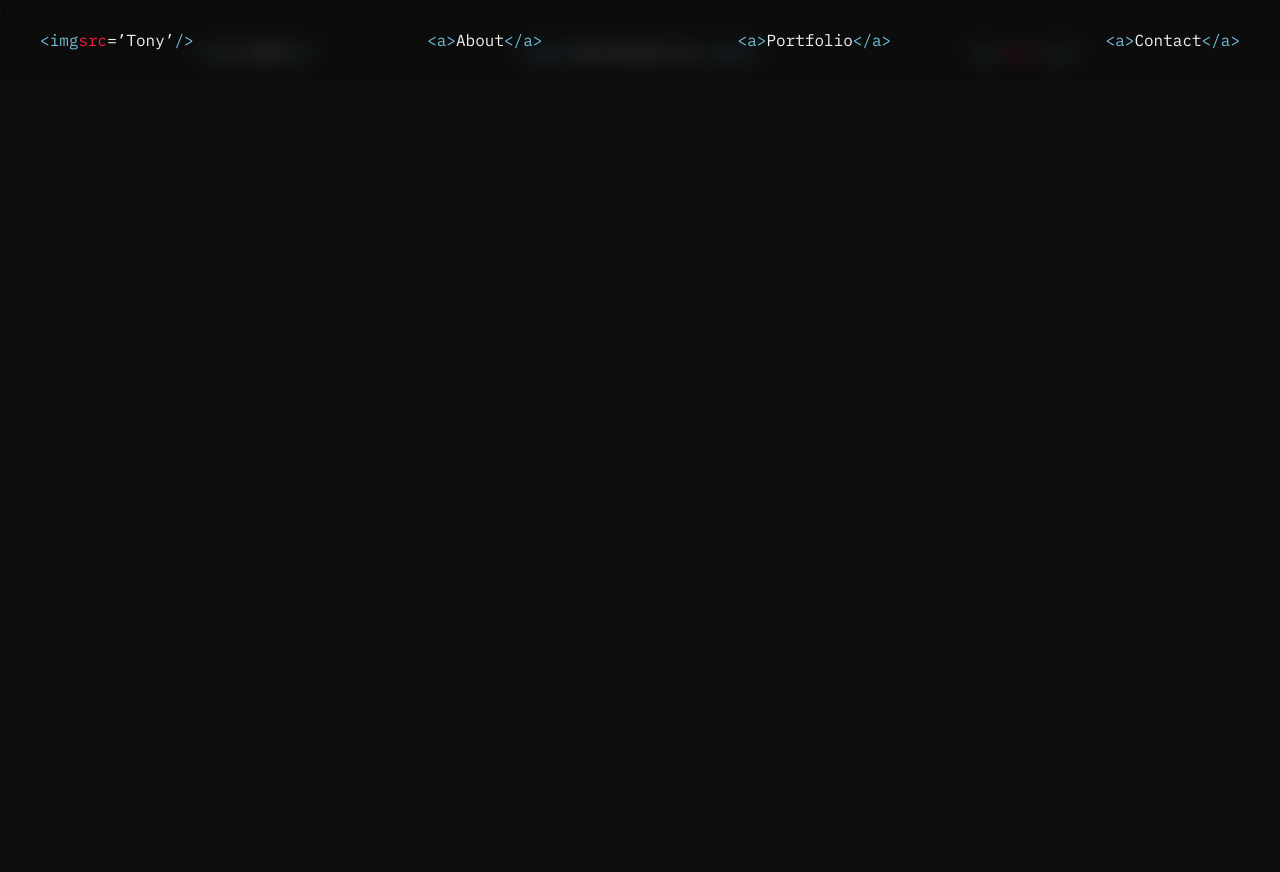
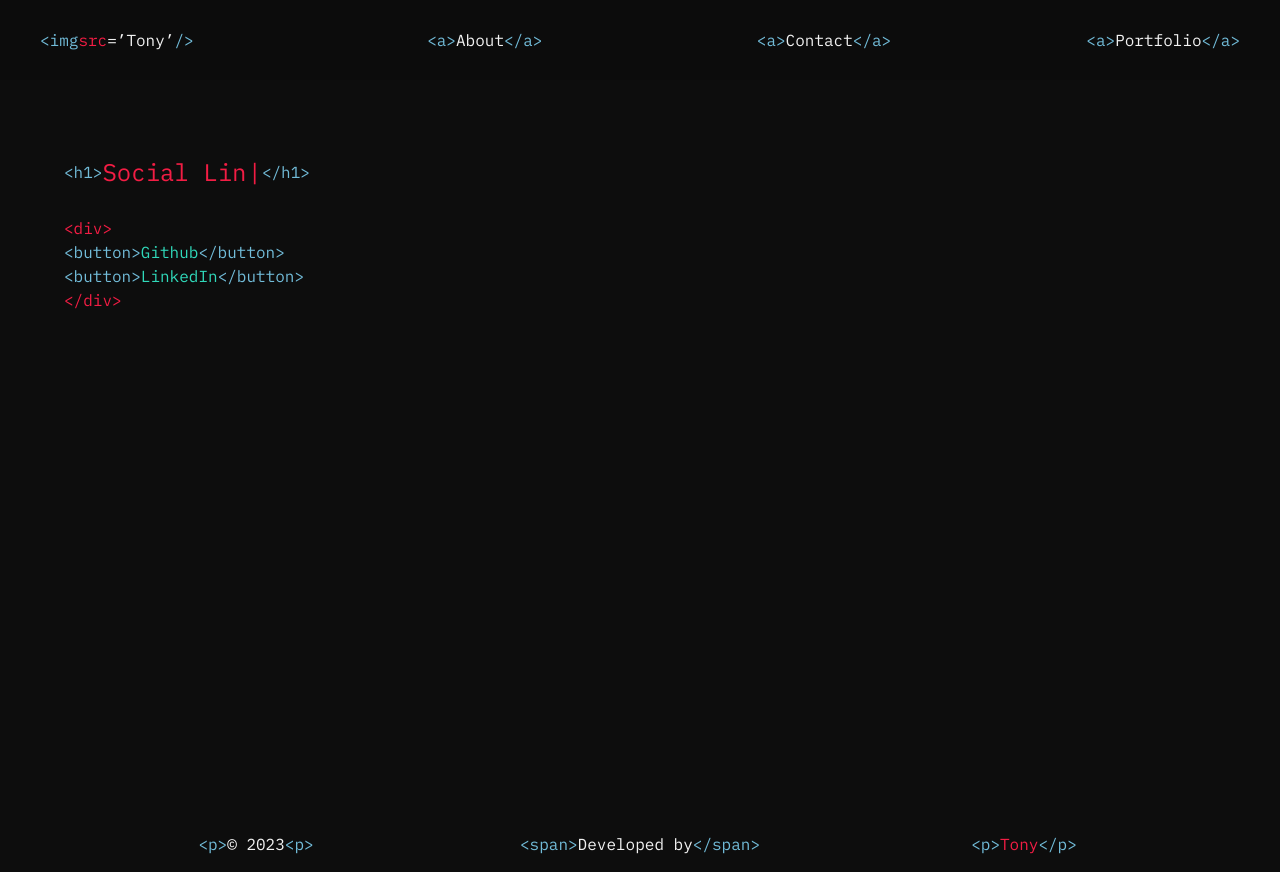
Before and after one commit to AntonioCait/tony-website, a React (Vite) app: page /contact in a window 1280 px wide. Before the commit the page ends 800 px from the top, so only its background shows below. Built offline with nearby package versions, Linux system fonts and the light colour scheme.

Commit message:
contact page *in progress

```diff
--- a/src/components/Footer.tsx
+++ b/src/components/Footer.tsx
@@ -41,8 +41,8 @@ const StyledSpanWhite = styled.span`
 const StyledFooter = styled.footer`
 	width: 100%;
 	height: 100%;
+	/* footer always on bottom */
 	bottom: 0;
-	left: 0;
 `;
 
 const StyledFooterDiv = styled.div`
--- a/src/components/Navbar.tsx
+++ b/src/components/Navbar.tsx
@@ -139,14 +139,14 @@ export default function Navbar() {
 						<StyledSpanWhite>{aboutContent}</StyledSpanWhite>
 						<StyledSpanBlue>{aboutTagClose}</StyledSpanBlue>
 					</Link>
+					<Link to="/contact">
+						<StyledSpanBlue>{aboutTagOpen}</StyledSpanBlue>
+						<StyledSpanWhite>{contactContent}</StyledSpanWhite>
+						<StyledSpanBlue>{aboutTagClose}</StyledSpanBlue>
+					</Link>
 					<Link to="/portfolio">
 						<StyledSpanBlue>{aboutTagOpen}</StyledSpanBlue>
 						<StyledSpanWhite>{portfolioContent}</StyledSpanWhite>
-						<StyledSpanBlue>{aboutTagClose}</StyledSpanBlue>
-					</Link>
-					<Link to="/contact">
-						<StyledSpanBlue>{aboutTagOpen}</StyledSpanBlue>
-						<StyledSpanWhite>{contactContent}</StyledSpanWhite>
 						<StyledSpanBlue>{aboutTagClose}</StyledSpanBlue>
 					</Link>
 				</StyledBoxNav>
--- a/src/pages/Contact.tsx
+++ b/src/pages/Contact.tsx
@@ -1,7 +1,166 @@
-export default function Contact() {
+// typewriter effect
+import Typewriter from 'typewriter-effect';
+import styled from 'styled-components';
+
+// styled components
+
+const StyledSectionHero = styled.section`
+	width: 100%;
+	height: 100vh;
+	padding-top: 80px;
+	padding-bottom: 5rem;
+	margin-bottom: 1rem;
+`;
+
+const StyledSectionContent = styled.main`
+	width: 90%;
+	margin: 0 auto;
+`;
+
+const StyledSpanBlue = styled.span`
+	color: #72bcd9;
+	font-size: 1rem;
+
+	@media (max-width: 768px) {
+		font-size: 0.8;
+	}
+
+	@media (max-width: 480px) {
+		font-size: 0.6;
+	}
+`;
+
+const StyledSpanRed = styled.span`
+	color: #f21d44;
+
+	@media (max-width: 768px) {
+		font-size: 0.8;
+	}
+
+	@media (max-width: 480px) {
+		font-size: 0.6;
+	}
+`;
+
+const StyledSpanRedSmall = styled.span`
+	color: #f21d44;
+	font-size: 1rem;
+
+	@media (max-width: 768px) {
+		font-size: 0.8;
+	}
+
+	@media (max-width: 480px) {
+		font-size: 0.6;
+	}
+`;
+
+const StyledSpanWhite = styled.span`
+	color: #f2f2f2;
+	font-size: 1rem;
+
+	@media (max-width: 768px) {
+		font-size: 0.8;
+	}
+
+	@media (max-width: 480px) {
+		font-size: 0.6;
+	}
+`;
+
+const StyledTitleDiv = styled.div`
+	display: flex;
+	margin-top: 5rem;
+`;
+
+const StyledContentDiv = styled.div`
+	margin-top: 2rem;
+	display: flex;
+	flex-direction: column;
+`;
+
+const StyledLinkContainer = styled.div`
+	display: flex;
+`;
+
+const StyledLink = styled.a`
+	color: #30d9ba;
+	text-decoration: none;
+	font-size: 1rem;
+`;
+
+function Title(props: { title: string }) {
+	const openTagh1: string = '<h1>';
+	const closeTagh1: string = '</h1>';
+	const openDivTag: string = '<div>';
+	const closeDivTag: string = '</div>';
+	const buttonTagOpen: string = '<button>';
+	const buttonTagClose: string = '</button>';
+
+	// typescript array of objects that contain the socials
+	const socials: { name: string; link: string }[] = [
+		{
+			name: 'Github',
+			link: 'https://github.com/AntonioCait',
+		},
+		{
+			name: 'LinkedIn',
+			link: 'https://www.linkedin.com/in/ancait/',
+		},
+	];
+
 	return (
 		<>
-			<h1>Contact</h1>
+			{/* add this inside the strings '<h1>Front-End Developer</h1>' but h1 tag color blue and the content color red*/}
+			<StyledTitleDiv>
+				<StyledSpanBlue>{openTagh1}</StyledSpanBlue>
+				<StyledSpanRed>
+					<h1>
+						<Typewriter
+							options={{
+								strings: [props.title],
+								autoStart: true,
+								loop: true,
+								delay: 230,
+								deleteSpeed: 100,
+							}}
+						/>
+					</h1>
+				</StyledSpanRed>
+				<StyledSpanBlue>{closeTagh1}</StyledSpanBlue>
+			</StyledTitleDiv>
+
+			<StyledContentDiv>
+				<StyledSpanRedSmall>{openDivTag}</StyledSpanRedSmall>
+				{socials.map((social, index) => {
+					return (
+						<StyledLinkContainer>
+							<StyledSpanBlue>{buttonTagOpen}</StyledSpanBlue>
+							<StyledSpanWhite key={index}>
+								<StyledLink href={social.link} target="_blank" rel="noreferrer">
+									{social.name}
+								</StyledLink>
+							</StyledSpanWhite>
+							<StyledSpanBlue>{buttonTagClose}</StyledSpanBlue>
+						</StyledLinkContainer>
+					);
+				})}
+				<StyledSpanRedSmall>{closeDivTag}</StyledSpanRedSmall>
+			</StyledContentDiv>
 		</>
 	);
 }
+
+export default function Contact() {
+	const titleSocials = 'Social Links';
+
+	return (
+		<>
+			<StyledSectionHero>
+				<StyledSectionContent>
+					<Title title={titleSocials} />
+				</StyledSectionContent>
+			</StyledSectionHero>
+		</>
+	);
+}
```
